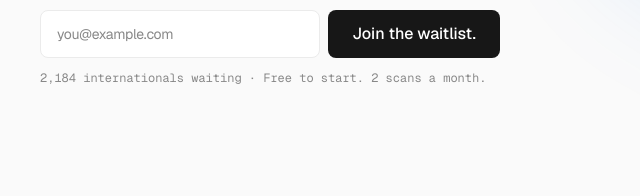
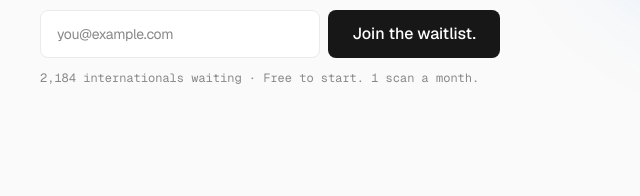
Before and after one commit to lokorm/blueletter-landing, a website: page index.html in a window 1280 px wide. Shown: the part 539-735 px from the top of the page, 0-640 px from the left. Drawn offline with nearby package versions, Linux system fonts and the light colour scheme.

Commit message:
copy(landing): free tier is 1 scan/month (was 2)
Matches the in-app free-tier cap change.

```diff
--- a/index.html
+++ b/index.html
@@ -330,7 +330,7 @@
             <button class="btn btn-primary" type="submit" style="border-radius: 8px">Join the waitlist.</button>
           </form>
           <div class="success"><span class="check"><svg width="14" height="14" viewBox="0 0 24 24" fill="currentColor"><circle cx="12" cy="12" r="11"></circle><path d="m7.5 12.5 3 3 6-6.5" stroke="#fff" stroke-width="2.4" fill="none" stroke-linecap="round" stroke-linejoin="round"></path></svg></span><span class="msg">You're on the list.</span></div>
-          <div class="bl-waitlist-note">2,184 internationals waiting · Free to start. 2 scans a month.</div>
+          <div class="bl-waitlist-note">2,184 internationals waiting · Free to start. 1 scan a month.</div>
         </div>
       </div>
       <div class="hero-stage" id="hero-stage">
```
